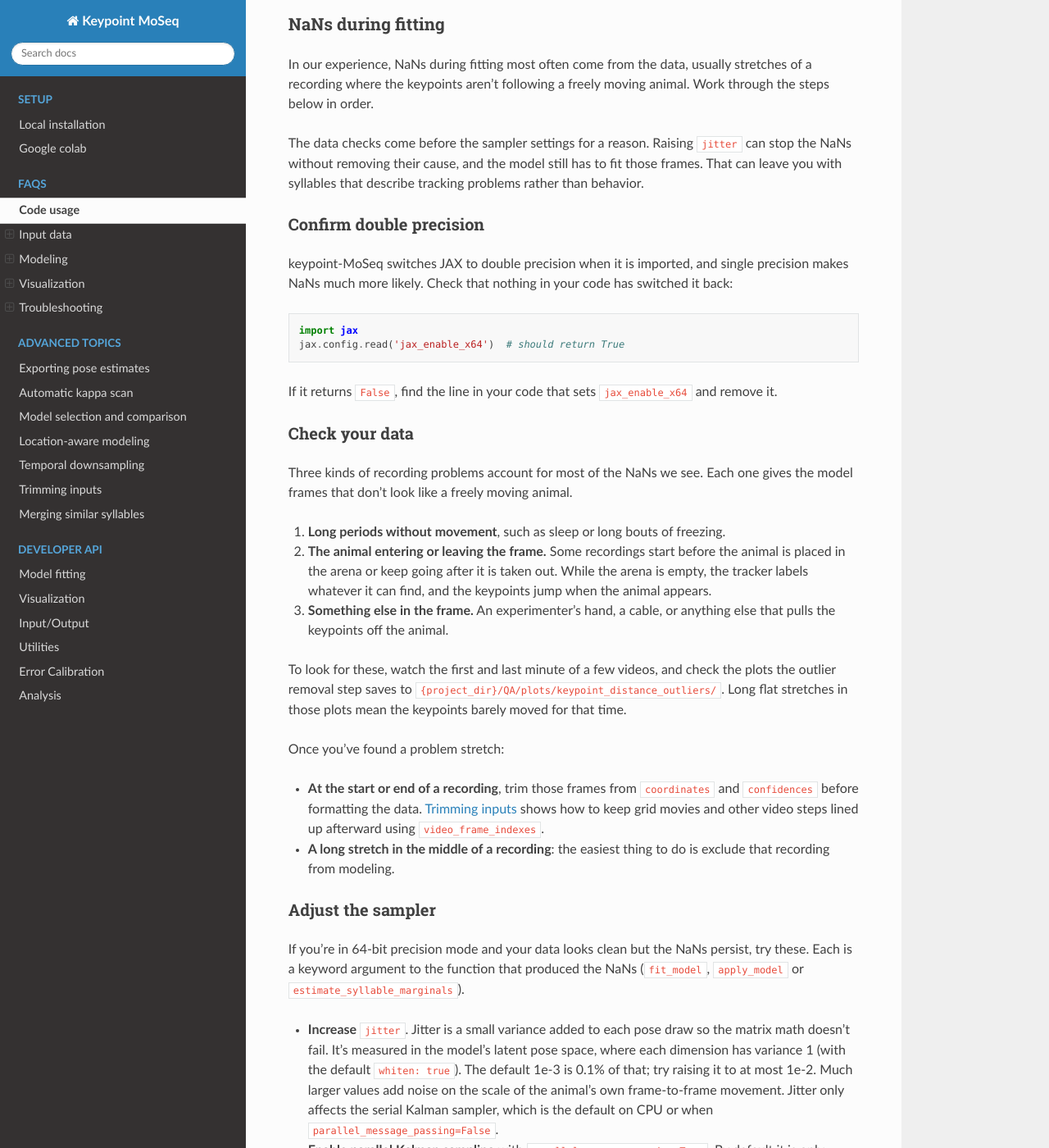
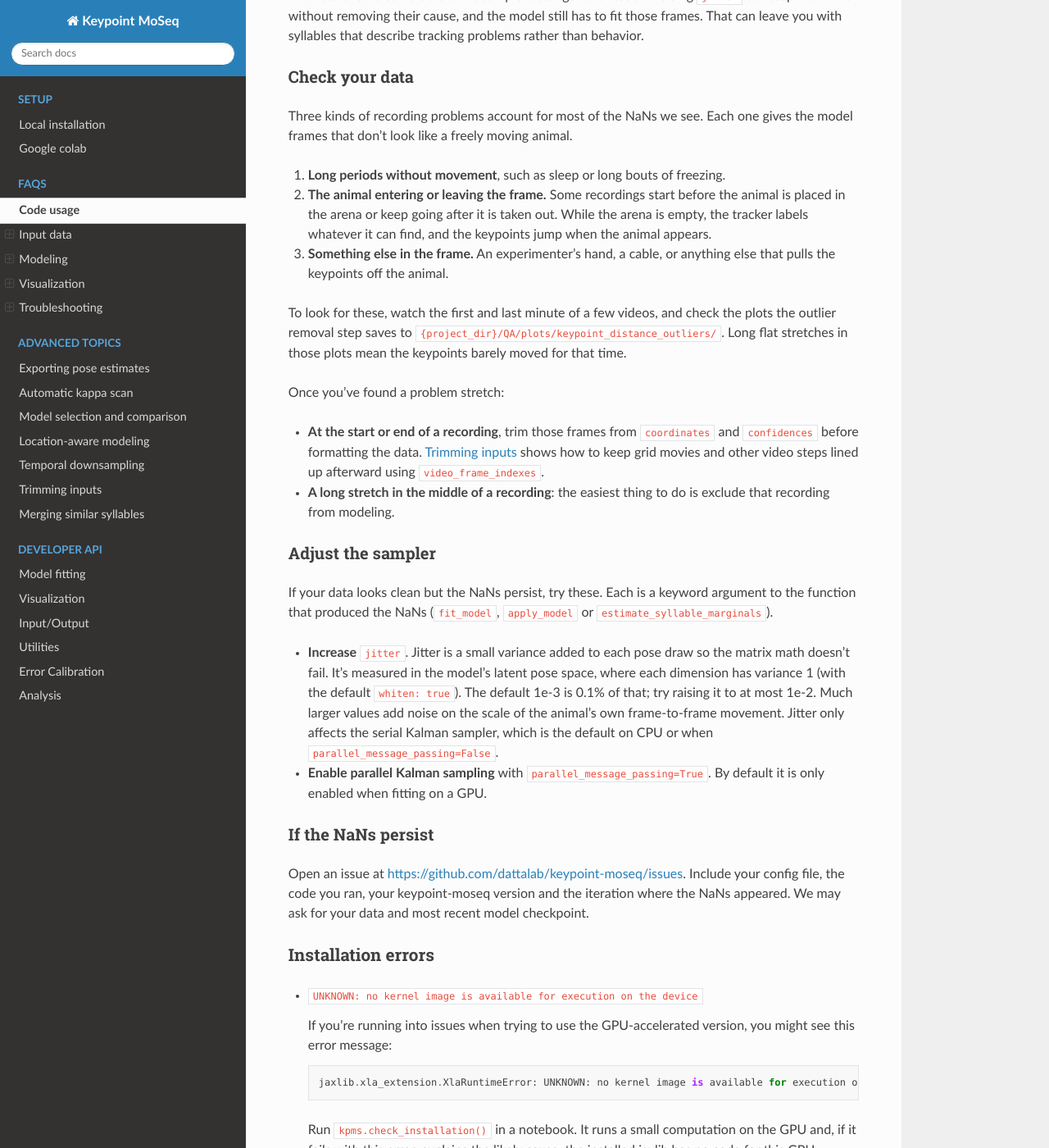
Before and after one commit to dattalab/keypoint-moseq, a Sphinx documentation site: the page built from docs/source/FAQs.rst, in a window 1280 px wide and 1400 px high, scrolled down 14841 px. Shown: the whole window at 82% size. Built offline with Sphinx 7.4.7 and the Read the Docs theme 3.1.0, drawn with Linux system fonts in a browser that asks for light colours; pages that are not in the unit, such as notebooks, are missing from menus; some of the changed text lies outside the part shown.

Commit message:
Draft: drop the FAQ's float64 advice now that float32 is the default
Draft wording for John's review:
- Out of memory: remove the "switch to single-precision computing" bullet
  and its jax_enable_x64 code block.
- NaNs during fitting: remove the "Confirm double precision" subsection,
  and start "Adjust the sampler" with "If your data looks clean but the
  NaNs persist, try these." The "If the NaNs persist" subsection, which
  asks users to open an issue, is unchanged.

Co-Authored-By: Claude Opus 5.5 <noreply@anthropic.com>
Claude-Session: https://claude.ai/code/session_016T5JwgvavGbePJTjysvyxY

```diff
--- a/docs/source/FAQs.rst
+++ b/docs/source/FAQs.rst
@@ -504,14 +504,6 @@ There are two main causes of GPU out of memory (OOM) errors:
    This will split the computation across two GPUs. The number should be adjusted according to your hardware setup.
 
 
-  - Switch to single-precision computing by running the code below immediately after importing keypoint MoSeq. Note that this may result in numerical instability which will cause NaN values to appear during fitting. Keypoint MoSeq will abort fitting if this occurs.
-
-  .. code-block:: python
-
-      import jax
-      jax.config.update('jax_enable_x64', False)
-
-
   - Fit to a subset of the data, then apply the model to the rest of the data.
 
     - To fit a subset of the data, specify the subset as a list of paths during data loading
@@ -548,18 +540,6 @@ In our experience, NaNs during fitting most often come from the data, usually st
 
 The data checks come before the sampler settings for a reason. Raising ``jitter`` can stop the NaNs without removing their cause, and the model still has to fit those frames. That can leave you with syllables that describe tracking problems rather than behavior.
 
-Confirm double precision
-~~~~~~~~~~~~~~~~~~~~~~~~
-
-keypoint-MoSeq switches JAX to double precision when it is imported, and single precision makes NaNs much more likely. Check that nothing in your code has switched it back:
-
-.. code-block:: python
-
-    import jax
-    jax.config.read('jax_enable_x64')  # should return True
-
-If it returns ``False``, find the line in your code that sets ``jax_enable_x64`` and remove it.
-
 Check your data
 ~~~~~~~~~~~~~~~
 
@@ -579,7 +559,7 @@ Once you've found a problem stretch:
 Adjust the sampler
 ~~~~~~~~~~~~~~~~~~
 
-If you're in 64-bit precision mode and your data looks clean but the NaNs persist, try these. Each is a keyword argument to the function that produced the NaNs (``fit_model``, ``apply_model`` or ``estimate_syllable_marginals``).
+If your data looks clean but the NaNs persist, try these. Each is a keyword argument to the function that produced the NaNs (``fit_model``, ``apply_model`` or ``estimate_syllable_marginals``).
 
 - **Increase** ``jitter``. Jitter is a small variance added to each pose draw so the matrix math doesn't fail. It's measured in the model's latent pose space, where each dimension has variance 1 (with the default ``whiten: true``). The default 1e-3 is 0.1% of that; try raising it to at most 1e-2. Much larger values add noise on the scale of the animal's own frame-to-frame movement. Jitter only affects the serial Kalman sampler, which is the default on CPU or when ``parallel_message_passing=False``.
 - **Enable parallel Kalman sampling** with ``parallel_message_passing=True``. By default it is only enabled when fitting on a GPU.
```
